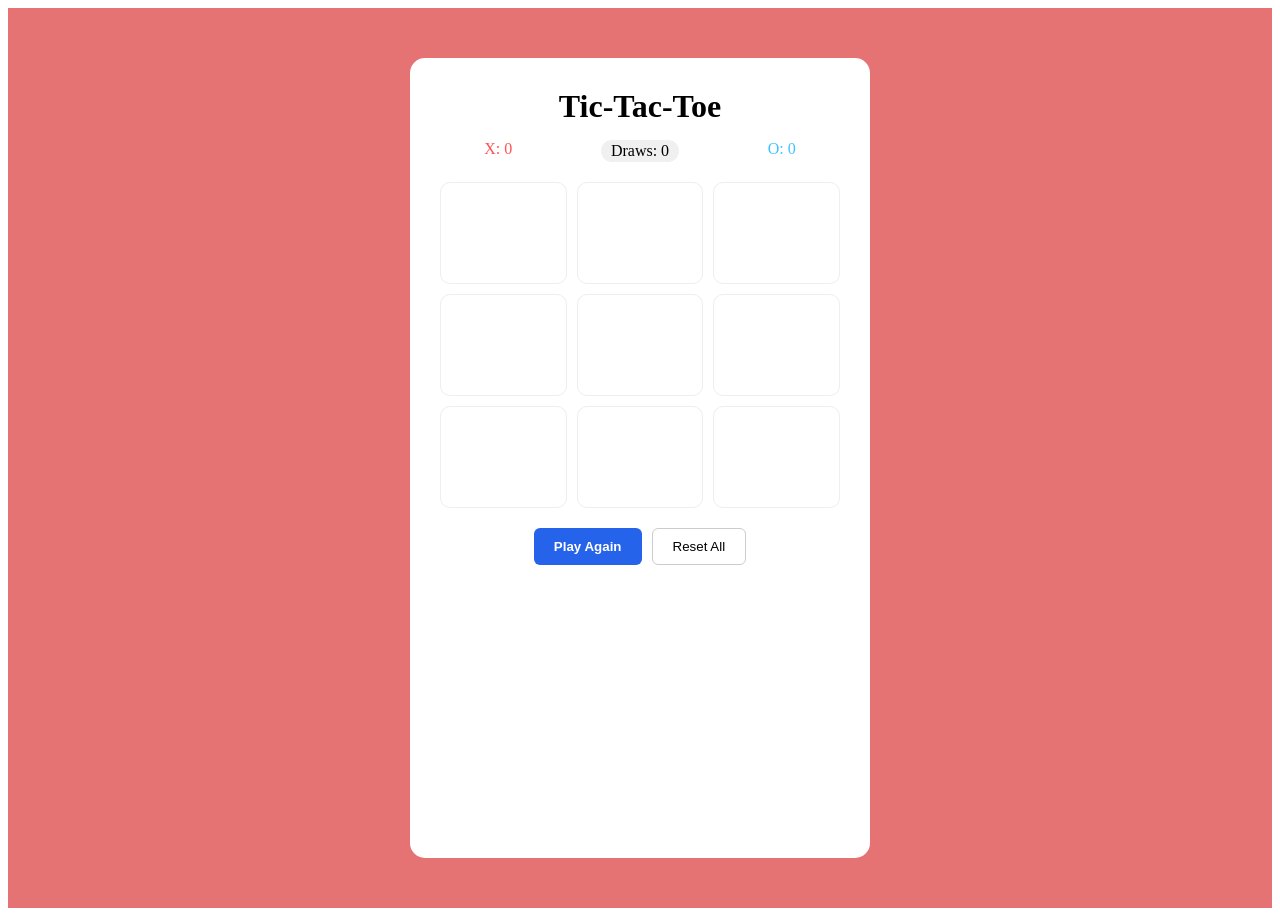
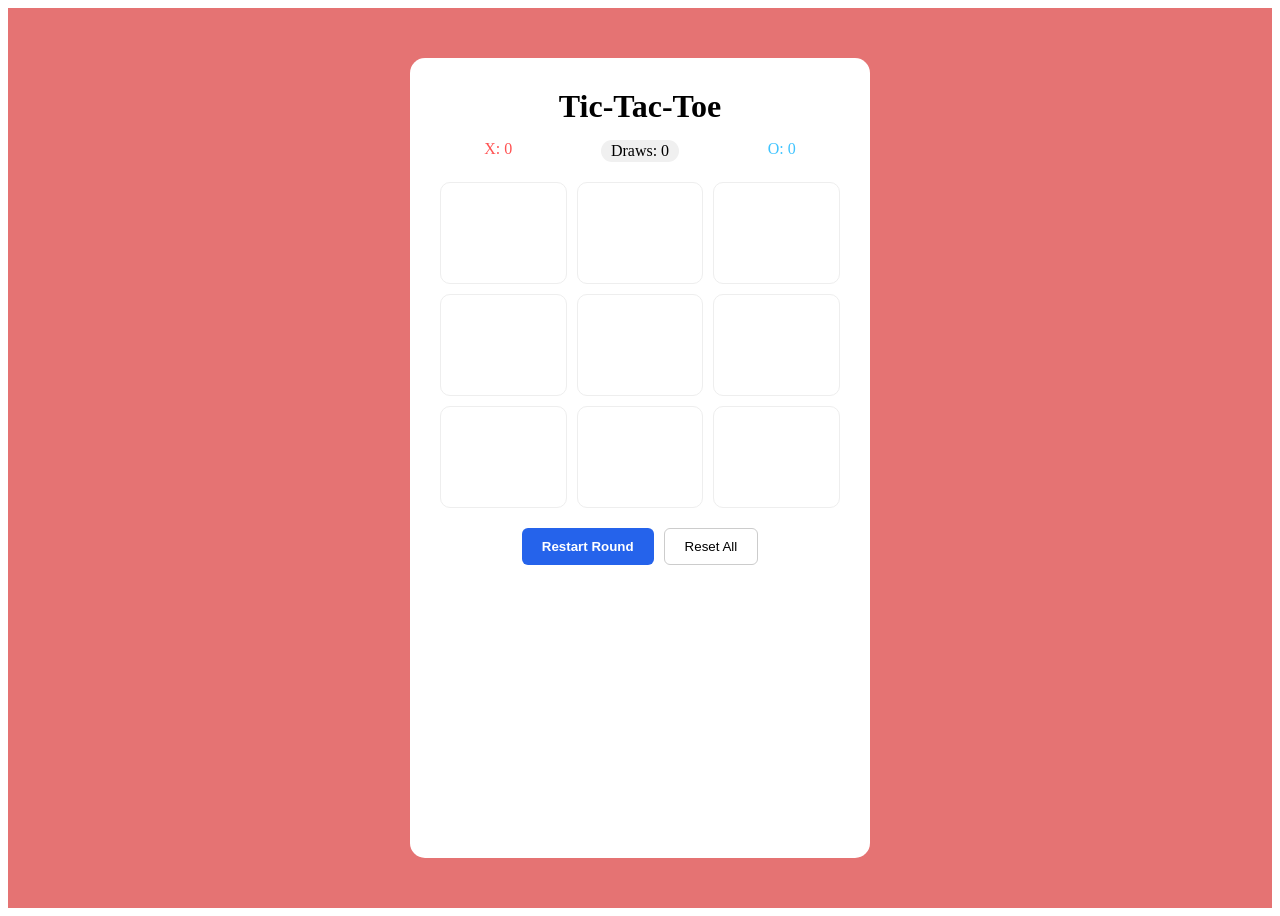
Before and after one commit to Vaishnavi213460/React-Mini-Buildout, a React (Vite) app: page /tic-tac-toe in a window 1280 px wide. Built offline with nearby package versions, Linux system fonts and the light colour scheme.

Commit message:
tictactoe

```diff
--- a/src/components/TicTacToe.jsx
+++ b/src/components/TicTacToe.jsx
@@ -89,7 +89,7 @@ const TicTacToe = () => {
         </div>
 
         <div style={{ display: 'flex', gap: '10px', justifyContent: 'center' }}>
-          <button onClick={resetGame} style={primaryBtn}>Play Again</button>
+          <button onClick={resetGame} style={primaryBtn}>Restart Round</button>
           <button onClick={resetAll} style={secondaryBtn}>Reset All</button>
         </div>
       </div>
```
